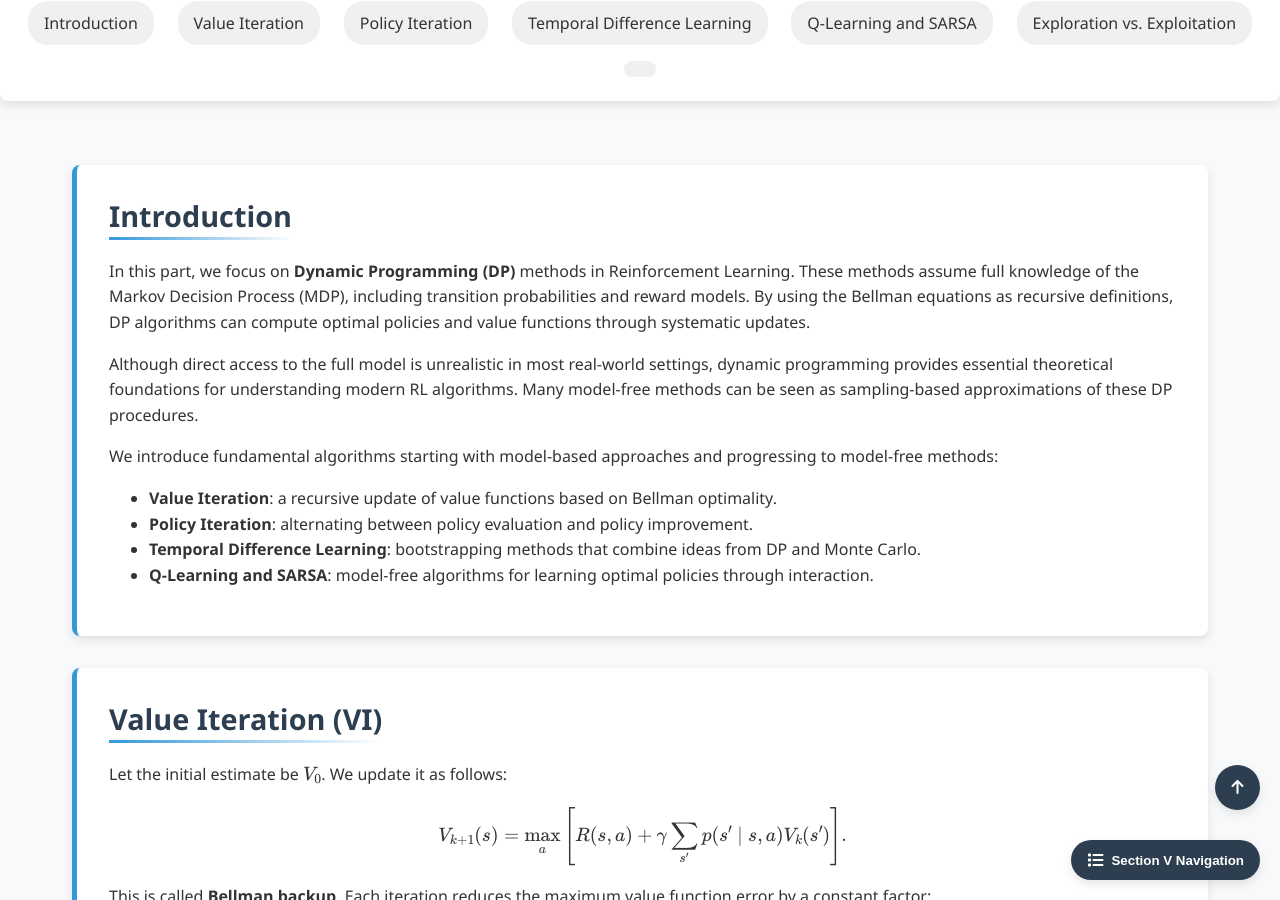
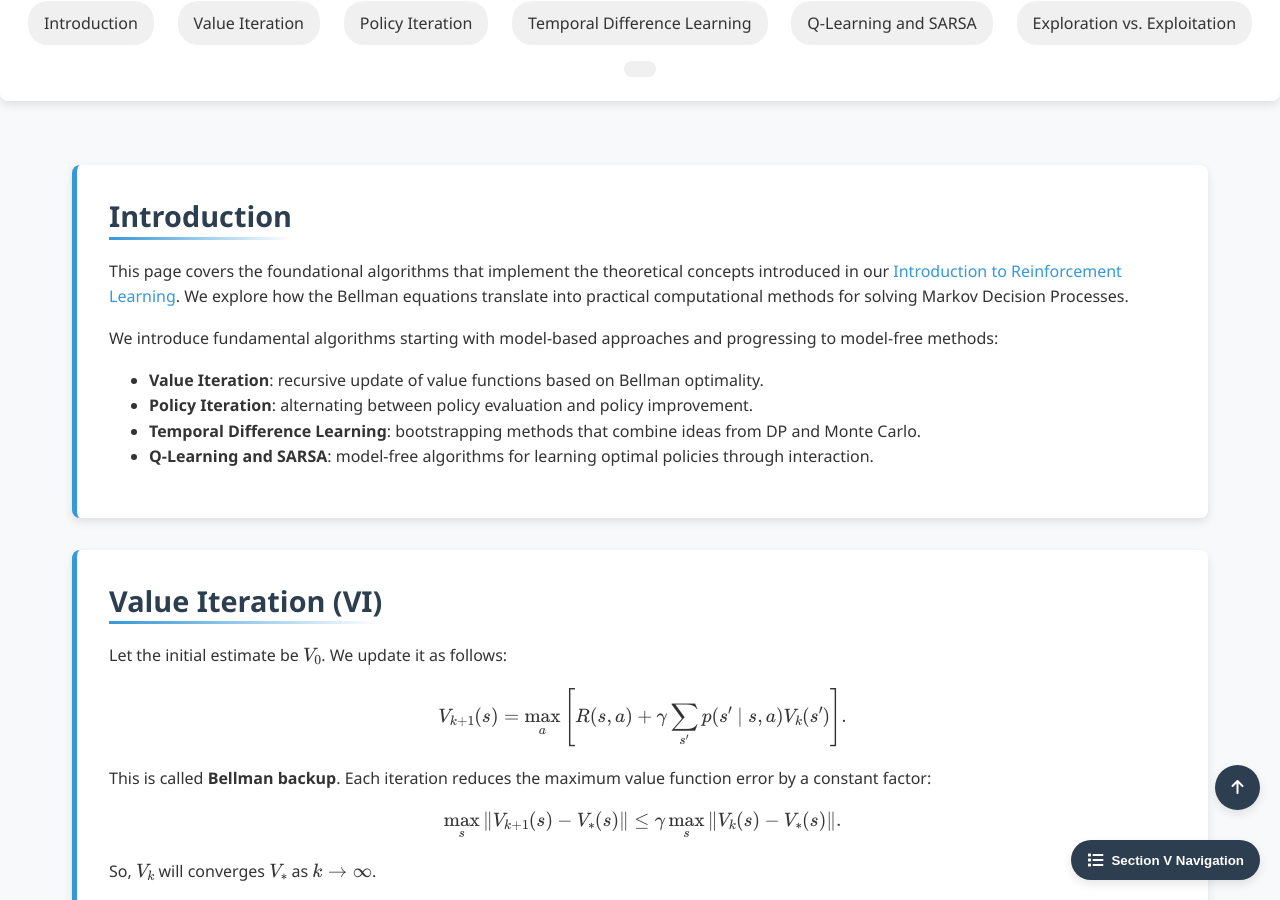
Before and after one commit to Yusukey01/yusukey01.github.io, a Jekyll site: the page built from Mathematics/Machine_learning/foundational_RL_algorithms.html, in a window 1280 px wide and 900 px high, scrolled down 461 px. Built offline with Jekyll 4.4.1, drawn with Linux system fonts in a browser that asks for light colours; some of the changed text lies outside the part shown.

Commit message:
update RL

```diff
--- a/Mathematics/Machine_learning/foundational_RL_algorithms.html
+++ b/Mathematics/Machine_learning/foundational_RL_algorithms.html
@@ -27,28 +27,21 @@ uses_python: false
 
         <div class="container">
 
-            <section id="intro" class="section-content">
+           <section id="intro" class="section-content">
                 <h2>Introduction</h2>
                  <p>
-                    In this part, we focus on <strong>Dynamic Programming (DP)</strong> methods in Reinforcement Learning.
-                    These methods assume full knowledge of the Markov Decision Process (MDP), including transition probabilities and reward models.
-                    By using the Bellman equations as recursive definitions, DP algorithms can compute optimal policies and value functions
-                    through systematic updates.
-                </p>
-
-                <p>
-                    Although direct access to the full model is unrealistic in most real-world settings,
-                    dynamic programming provides essential theoretical foundations for understanding
-                    modern RL algorithms. Many model-free methods can be seen as sampling-based approximations of these DP procedures.
+                    This page covers the foundational algorithms that implement the theoretical concepts introduced in our
+                    <a href="reinforcement.html">Introduction to Reinforcement Learning</a>. We explore how the Bellman equations
+                    translate into practical computational methods for solving Markov Decision Processes.
                 </p>
 
                 <p>
                     We introduce fundamental algorithms starting with model-based approaches and progressing to model-free methods:
                     <ul style="padding-left: 40px;">
-                        <li><strong>Value Iteration</strong>: a recursive update of value functions based on Bellman optimality.</li>
-                        <li><strong>Policy Iteration</strong>: alternating between policy evaluation and policy improvement.</li>
-                        <li><strong>Temporal Difference Learning</strong>: bootstrapping methods that combine ideas from DP and Monte Carlo.</li>
-                        <li><strong>Q-Learning and SARSA</strong>: model-free algorithms for learning optimal policies through interaction.</li>
+                    <li><strong>Value Iteration</strong>: recursive update of value functions based on Bellman optimality.</li>
+                    <li><strong>Policy Iteration</strong>: alternating between policy evaluation and policy improvement.</li>
+                    <li><strong>Temporal Difference Learning</strong>: bootstrapping methods that combine ideas from DP and Monte Carlo.</li>
+                    <li><strong>Q-Learning and SARSA</strong>: model-free algorithms for learning optimal policies through interaction.</li>
                     </ul>
                 </p>
             </section>
@@ -123,6 +116,12 @@ uses_python: false
             <section id="td" class="section-content">
                 <h2>Temporal Difference Learning</h2>
                 <p>
+                    We now transition from <strong>model-based</strong> methods (Value and Policy Iteration) to <strong>model-free</strong> methods.
+                    The key difference is that we no longer assume knowledge of transition probabilities \(p(s' \mid s, a)\) or reward function \(R(s, a)\).
+                    Instead, the agent must learn by interacting with the environment and observing actual transitions.
+                </p>
+
+                <p>
                     <strong>Temporal Difference (TD) learning</strong> bridges the gap between Monte Carlo methods and dynamic programming.
                     Unlike Monte Carlo methods that wait until the end of an episode, TD methods update estimates immediately after each step
                     using <strong>bootstrapping</strong> - updating estimates based on other estimates.
@@ -134,6 +133,17 @@ uses_python: false
                     V(s_t) \leftarrow V(s_t) + \alpha \left[ r_t + \gamma V(s_{t+1}) - V(s_t) \right]
                     \]
                     where \(\alpha\) is the learning rate and \(\delta_t = r_t + \gamma V(s_{t+1}) - V(s_t)\) is called the <strong>TD error</strong>.
+                </p>
+
+                <p>
+                    The TD error measures the difference between the current value estimate \(V(s_t)\) and a better estimate
+                    \(r_t + \gamma V(s_{t+1})\) based on observed experience. This better estimate is called the <strong>TD target</strong>.
+                    From Bellman's expectation equation (covered in our intro page), we know that:
+                    \[
+                    V_{\pi}(s) = \mathbb{E}_{\pi} \left[ r + \gamma V_{\pi}(s') \mid s \right]
+                    \]
+                    The TD target \(r_t + \gamma V(s_{t+1})\) is a sample-based approximation of this expectation,
+                    using the actual observed reward and next state.
                 </p>
 
                 <p>
@@ -237,7 +247,9 @@ uses_python: false
                     problem-dependent. More advanced methods like UCB (Upper Confidence Bound) and Thompson
                     sampling provide principled approaches to this tradeoff.
                 </p>
+
             </section>
+
 
 
         </div>
```
